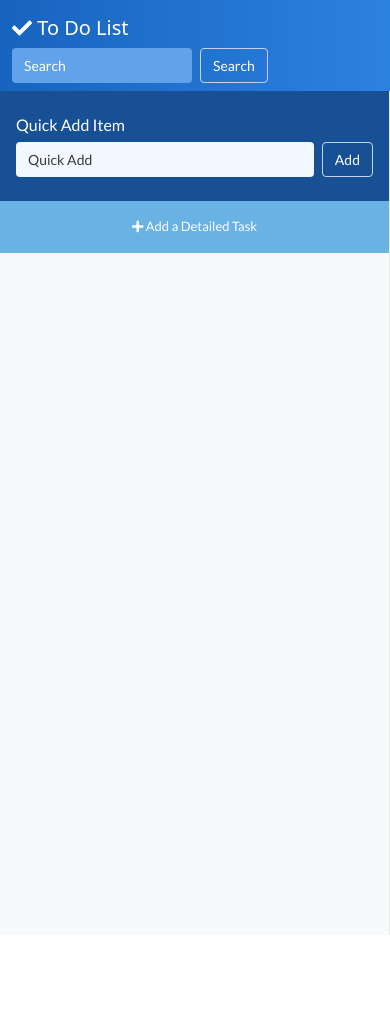
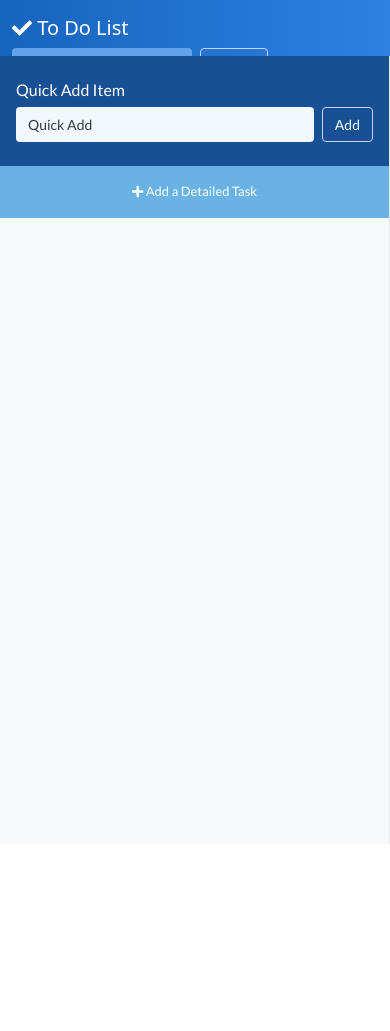
Before and after one commit to shawnpatoka/django-todo-app, a Django app: template templates/list.html in a window 390 px wide. After the commit the page ends 844 px from the top, so only its background shows below. Run offline with Django 3.2, Linux system fonts and the light colour scheme; the template is opened without the code that fills it, so the values that code supplies are empty; some libraries are stand-ins or nearby versions.

Commit message:
fixed sidebar and navbar

```diff
--- a/static/css/main.css
+++ b/static/css/main.css
@@ -1,11 +1,9 @@
 @import url('https://fonts.googleapis.com/css2?family=Lato:wght@300;400;700&display=swap');
 
-html, body {
-    height: 100%;
-  }
+
 
 .full-height {
-    height: 100%;
+    height: 93.5vh;
 }
 
 h1, h2, h3, h4, h5, h6 {
@@ -17,6 +15,9 @@ h2 {
     color: #3a3a3a;
 }
 
+.quick-add {
+    margin-top: 56px;
+}
 .alert-success {
     background-color: #9deaaa;
 }
--- a/templates/base.html
+++ b/templates/base.html
@@ -23,7 +23,7 @@
   </head>
   <body>
 
-<nav class="navbar navbar-dark bg-info">
+<nav class="navbar fixed-top navbar-dark bg-info">
   <div class="container-fluid">
     <a class="navbar-brand" href="{% url 'list' %}"><i class="fas fa-check"></i> To Do List</a>
     <form method="GET" action="{% url 'search' %}" class="d-flex">
--- a/templates/list.html
+++ b/templates/list.html
@@ -1,11 +1,11 @@
 {% extends 'base.html' %}
 
 {% block content %}
-<div class="col-sm-3 p-0 bg-light full-height border-right">
+<div class="col-sm-3 p-0 bg-light full-height border-right fixed-top quick-add">
     <div class="d-block bg-secondary text-white pt-4 pb-4 px-3">
 
         <h6>Quick Add Item</h6>
-        <form method="POST" action="/" class="d-flex">
+        <form method="POST" action="/" class="d-flex ">
         {% csrf_token %}
         <input class="form-control me-2 main-task-add" type="text" placeholder="Quick Add" name="title">
         <button class="btn btn-outline-success" type="submit">Add</button>
@@ -18,7 +18,7 @@
 </div>
 
 
-<div class="col-sm-9">
+<div class="col-sm-9 offset-md-3 mt-5">
 <div class="row p-5">
 {% for item in tasks %}
 {% if item.complete == True %}
```
Also changed, not shown: templates/search.html (+5 -3 lines).
